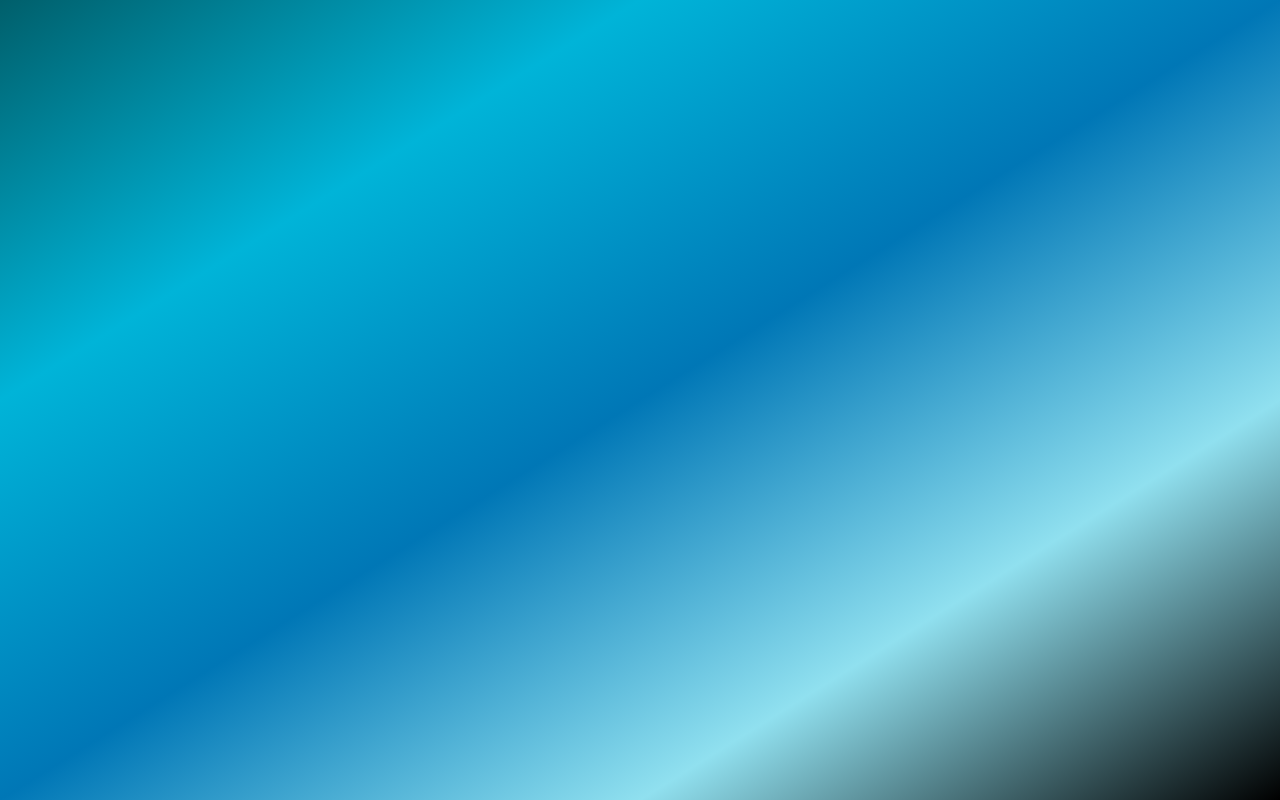
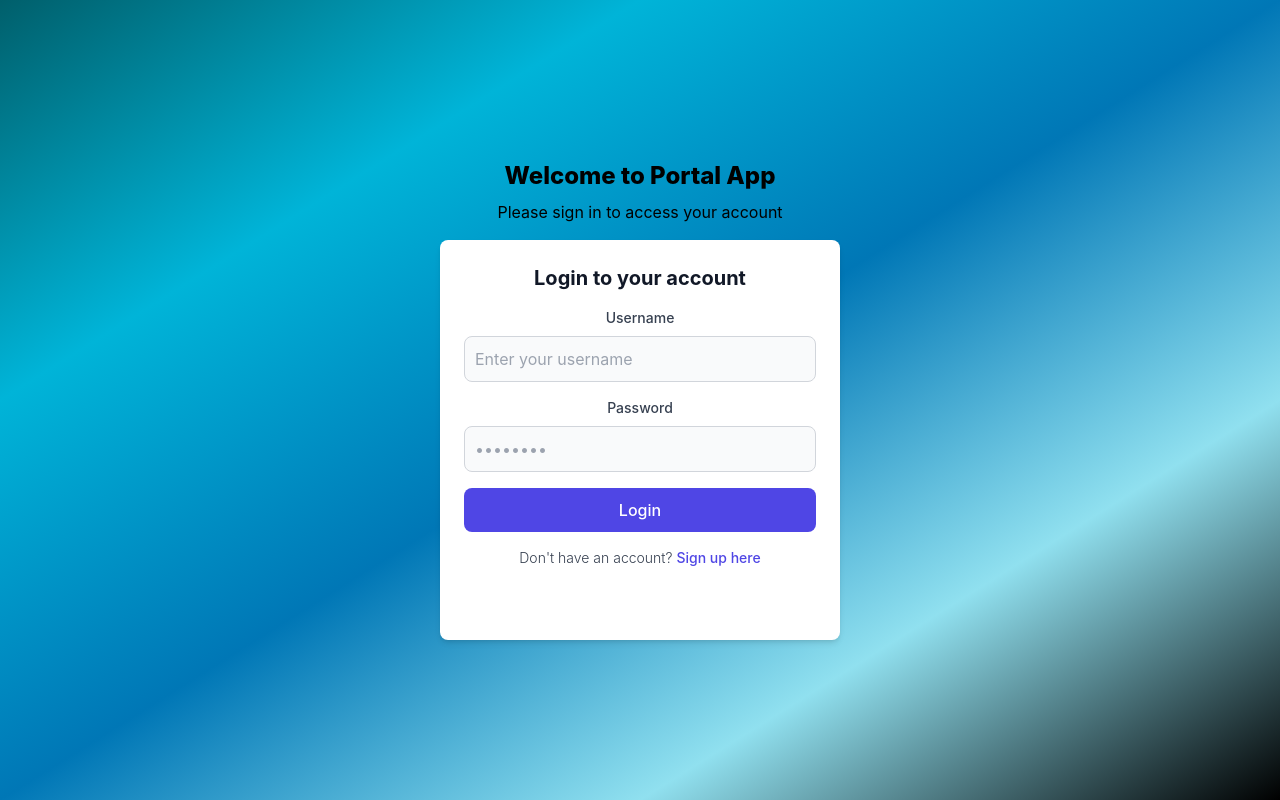
Before and after one commit to premdarji1903/portal-front-end, a React (Vite) app: page /login in a window 1280 px wide. Before the commit this address had no page. Built offline with nearby package versions, Linux system fonts and the light colour scheme.

Commit message:
Login Page added

```diff
--- a/src/App.tsx
+++ b/src/App.tsx
@@ -2,6 +2,7 @@
 import SignUp from './components/SignUp'
 import { BrowserRouter as Router, Routes, Route } from 'react-router-dom';
 import OTPVerification from './components/OTPVerification'
+import Login from './components/Login';
 function App() {
 
   return (
@@ -9,6 +10,7 @@
       <Routes>
         <Route path="/" element={<SignUp />} />
         <Route path="/otp" element={<OTPVerification />} />
+        <Route path="/login" element={<Login />} />
       </Routes>
     </Router>
   )
--- /dev/null
+++ b/src/components/Login.tsx
@@ -0,0 +1,155 @@
+import React, { useState } from 'react';
+import axios from 'axios';
+import Modal from './Model';
+import { useNavigate } from 'react-router-dom';
+
+const Login: React.FC<any> = () => {
+    const [formData, setFormData] = useState({
+        userName: '',
+        passWord: '',
+    });
+    const [showModal, setShowModal] = useState(false);
+    const [modalMessage, setModalMessage] = useState('');
+    const [loading, setLoading] = useState(false);
+    const navigate = useNavigate();
+
+    const handleInputChange = (e: { target: { name: any; value: any; }; }) => {
+        const { name, value } = e.target;
+        setFormData((prevData) => ({
+            ...prevData,
+            [name]: value,
+        }));
+    };
+
+    const handleSubmit = async (e: { preventDefault: () => void; }) => {
+        e.preventDefault();
+        setLoading(true);
+
+        const query = `
+      mutation LoginMutation {
+        AUTH_SVC_AUTH_SVC_login(
+          input: {
+            userName: "${formData.userName}",
+            passWord: "${formData.passWord}"
+          }
+        ) {
+          error
+          token
+          message
+          status
+        }
+      }
+    `;
+
+        try {
+            const response = await axios.post(
+                "http://127.0.0.1:4000/api",
+                { query },
+                {
+                    headers: {
+                        'Content-Type': 'application/json',
+                    },
+                }
+            );
+
+            const data = response.data.data.AUTH_SVC_AUTH_SVC_login;
+            if (response.data.errors && response.data.errors.length > 0) {
+                const errorMessages = response.data.errors.map((error: any) => error.message);
+                setModalMessage(`Login failed:\n${errorMessages}`);
+                setShowModal(true);
+                return;
+            }
+
+            if (data.status === 200) {
+                setModalMessage('Login successful');
+                setShowModal(true);
+                setLocalStorage(data);
+                setTimeout(() => {
+                    // navigate('/dashboard'); // Redirect to dashboard
+                }, 2000);
+            } else {
+                setModalMessage(`${data?.message}`);
+                setShowModal(true);
+            }
+        } catch (error) {
+            setModalMessage(`An error occurred, please try again\n${error}`);
+            setShowModal(true);
+        } finally {
+            setLoading(false);
+        }
+    };
+
+    const closeModal = () => {
+        setShowModal(false);
+    };
+
+    const setLocalStorage = (data: any) => {
+        localStorage.setItem("user", JSON.stringify({
+            userId: data?.id,
+            token: data?.token
+        }));
+    }
+
+    return (
+        <>
+            <div className="text-center mb-4">
+                <h1 className="text-2xl font-extrabold text-black dark:text-white">
+                    Welcome to Portal App
+                </h1>
+                <p className="text-black dark:text-gray-300 mt-2">
+                    Please sign in to access your account
+                </p>
+            </div>
+            <div className="w-[400px] h-[400px] bg-white rounded-lg shadow-md dark:bg-gray-800 p-6">
+                <div className="w-full space-y-4">
+                    <h2 className="text-xl font-bold text-gray-900 dark:text-gray-100">Login to your account</h2>
+                    <form className="space-y-4" onSubmit={handleSubmit}>
+                        <div>
+                            <label htmlFor="userName" className="block mb-2 text-sm font-medium text-gray-700 dark:text-gray-300">Username</label>
+                            <input
+                                type="text"
+                                name="userName"
+                                id="userName"
+                                className="border rounded-lg block w-full p-2.5 bg-gray-50 dark:bg-gray-700 text-gray-900 dark:text-gray-100 border-gray-300 dark:border-gray-600"
+                                placeholder="Enter your username"
+                                value={formData.userName}
+                                onChange={handleInputChange}
+                                required
+                            />
+                        </div>
+                        <div>
+                            <label htmlFor="passWord" className="block mb-2 text-sm font-medium text-gray-700 dark:text-gray-300">Password</label>
+                            <input
+                                type="password"
+                                name="passWord"
+                                id="passWord"
+                                className="border rounded-lg block w-full p-2.5 bg-gray-50 dark:bg-gray-700 text-gray-900 dark:text-gray-100 border-gray-300 dark:border-gray-600"
+                                placeholder="••••••••"
+                                value={formData.passWord}
+                                onChange={handleInputChange}
+                                required
+                            />
+                        </div>
+                        <button
+                            type="submit"
+                            className="w-full text-white bg-indigo-600 hover:bg-indigo-700 rounded-lg px-5 py-2.5"
+                        >
+                            Login
+                        </button>
+                    </form>
+                    <p className="text-sm font-light text-gray-700 dark:text-gray-300">
+                        Don't have an account? <a href="#" className="text-indigo-600 hover:underline dark:text-indigo-400">Sign up here</a>
+                    </p>
+                </div>
+            </div>
+            <Modal isOpen={showModal} message={modalMessage} onClose={closeModal} />
+            {loading && (
+                <div className="fixed inset-0 flex justify-center items-center bg-gray-500 bg-opacity-50">
+                    <div className="spinner"></div>
+                </div>
+            )}
+        </>
+    );
+};
+
+export default Login;
--- a/src/components/SignUp.tsx
+++ b/src/components/SignUp.tsx
@@ -19,7 +19,7 @@
   const [modalMessage, setModalMessage] = useState('');
   const [loading, setLoading] = useState(false);
   const navigate = useNavigate();
-  const handleInputChange = (e) => {
+  const handleInputChange = (e: any) => {
     const { name, value, type, checked } = e.target;
     setFormData((prevData) => ({
       ...prevData,
@@ -27,7 +27,7 @@
     }));
   };
 
-  const handleSubmit = async (e) => {
+  const handleSubmit = async (e: any) => {
     e.preventDefault();
     const inputData = {
       confirmPassword: formData.confirmPassword,
```
